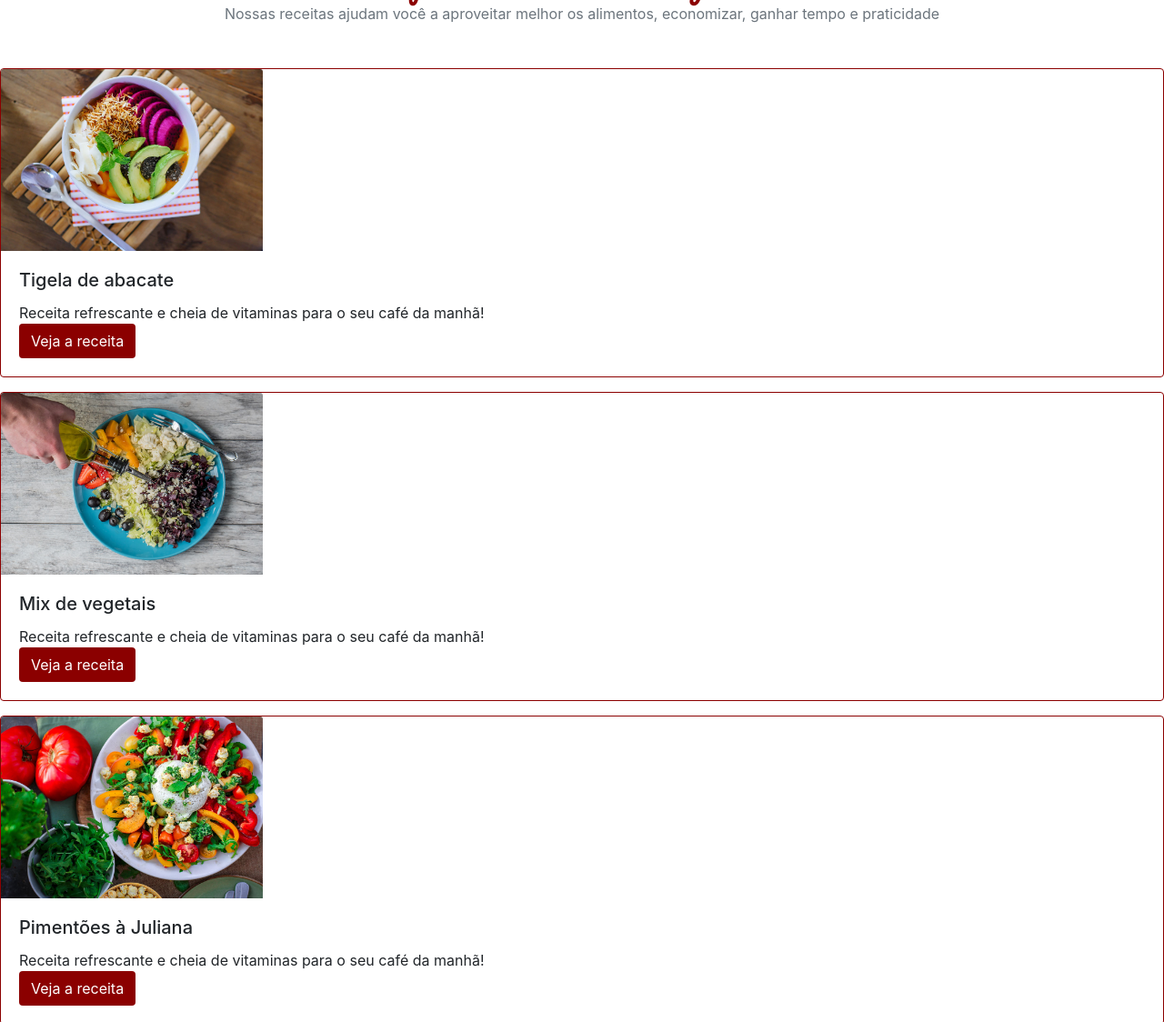
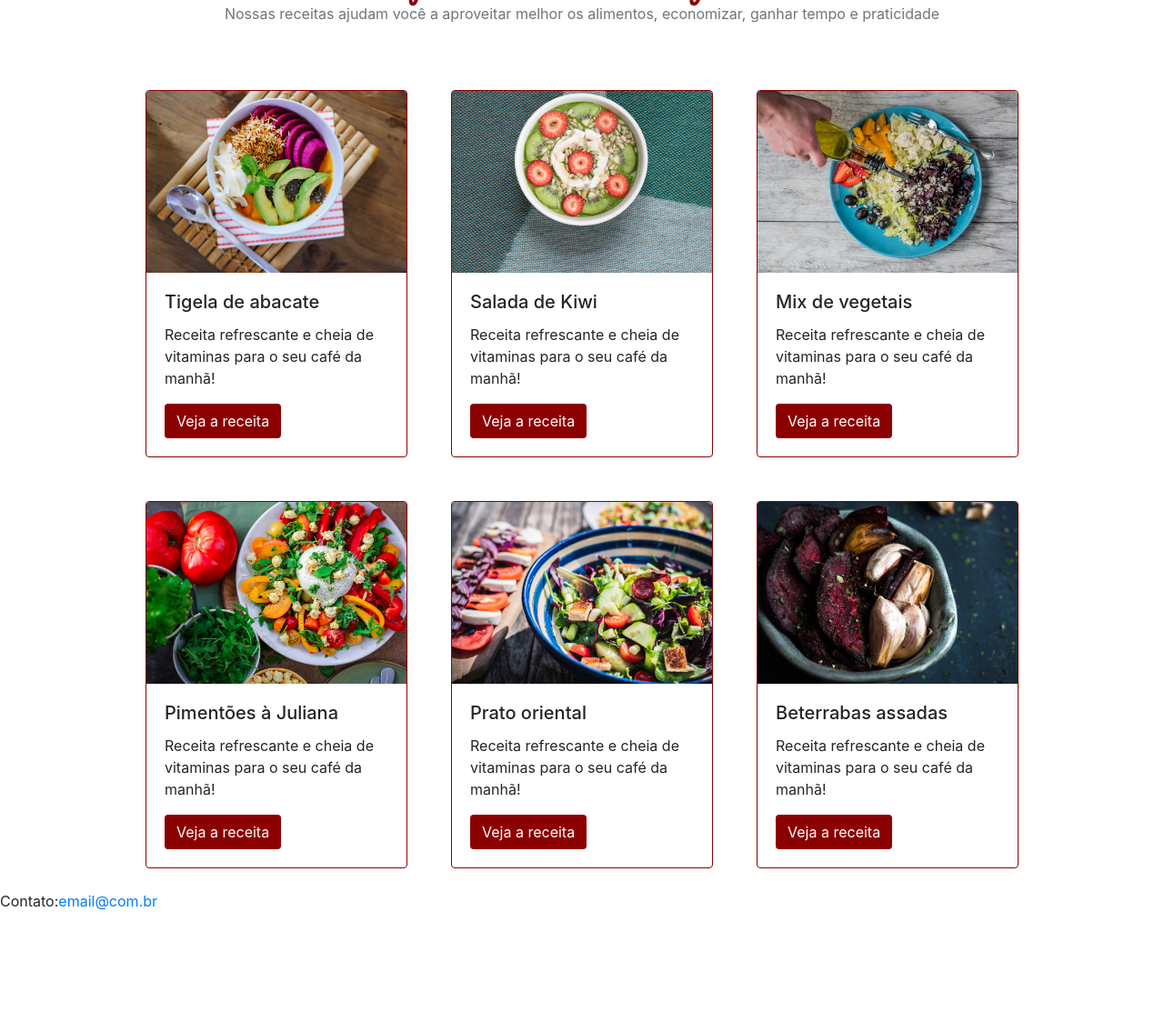
Before and after one commit to sganzerla/projetinhos-html, a plain HTML site: page landing-page/index.html in a window 1280 px wide. Shown: the part 557-1681 px from the top of the page at 91% size. After the commit the page ends 1576 px from the top, so only its background shows below. Drawn offline with nearby package versions, Linux system fonts and the light colour scheme.

Commit message:
chore(landing-page): cards

```diff
--- a/landing-page/index.html
+++ b/landing-page/index.html
@@ -53,7 +53,7 @@
     </header>
 
     <main>
-        <section class="carousel">
+        <section id="carousel">
             <div id="carouselExampleIndicators" class="carousel slide" data-ride="carousel" data-interval="5000">
                 <ol class="carousel-indicators">
                     <li data-target="#carouselExampleIndicators" data-slide-to="0" class="active"></li>
@@ -85,78 +85,87 @@
             </div>
         </section>
 
-        <section class="title">
+        <section id="title">
             <h1 class="text-center font-title color-title pt-5">Receitas para economizar e ganhar saúde</h1>
             <article class="text-center text-secondary pb-5">
                 Nossas receitas ajudam você a aproveitar melhor os alimentos, economizar, ganhar tempo e praticidade
             </article>
         </section>
 
-        <section class="cards">
-            <figure class="card color-border">
-                <img src="src/img/receita-abacate.jpg" class="position-image-card card-img-top width-card"
+        <section class="container" id="cards">
+            <div class="row justify-content-center">
+                <figure class="card color-border width-card p-0 m-4 col-12 col-md-4">
+                    <img src="src/img/receita-abacate.jpg" class="card-img-top position-image-card"
                         alt="tigela com salada de abacate, vista superior">
                     <section class="card-body">
                         <h5 class="card-title">Tigela de abacate</h5>
-                    <article class="card-text">
+                        <p class="card-text">
                             Receita refrescante e cheia de vitaminas para o seu café da manhã!
-                    </article>
+                        </p>
                         <a href="#" class="btn color-button">Veja a receita</a>
                     </section>
                 </figure>
-            <figure class="card color-border">
-                <img src="src/img/receita-mix.jpg" class="position-image-card card-img-top width-card"
+                <figure class="card color-border width-card p-0 m-4 col-12 col-md-4">
+                    <img src="src/img/receita-kiwi.jpg" class="card-img-top position-image-card"
+                        alt="tigela com salada de abacate, vista superior">
+                    <section class="card-body">
+                        <h5 class="card-title">Salada de Kiwi</h5>
+                        <p class="card-text">
+                            Receita refrescante e cheia de vitaminas para o seu café da manhã!
+                        </p>
+                        <a href="#" class="btn color-button">Veja a receita</a>
+                    </section>
+                </figure>
+                <figure class="card color-border width-card p-0 m-4 col-12 col-md-4">
+                    <img src="src/img/receita-mix.jpg" class="card-img-top position-image-card"
                         alt="prato com mix de vegetais e mão de pessoa adicionando azeite, vista superior">
                     <section class="card-body">
                         <h5 class="card-title">Mix de vegetais</h5>
-                    <article class="card-text">
+                        <p class="card-text">
                             Receita refrescante e cheia de vitaminas para o seu café da manhã!
-                    </article>
+                        </p>
                         <a href="#" class="btn color-button">Veja a receita</a>
                     </section>
                 </figure>
-            <figure class="card color-border">
-                <img src="src/img/receita-pimentoes.jpg" class="position-image-card card-img-top width-card"
+                <figure class="card color-border width-card p-0 m-4 col-12 col-md-4">
+                    <img src="src/img/receita-pimentoes.jpg" class="card-img-top position-image-card"
                         alt="prato de salada de pimentões com alguns ingredientes ao lado, vista superior">
                     <section class="card-body">
                         <h5 class="card-title">Pimentões à Juliana</h5>
-                    <article class="card-text">
+                        <p class="card-text">
                             Receita refrescante e cheia de vitaminas para o seu café da manhã!
-                    </article>
+                        </p>
                         <a href="#" class="btn color-button">Veja a receita</a>
                     </section>
                 </figure>
 
-            <figure class="card color-border">
-                <img src="src/img/receita-oriental.jpg" class="position-image-card card-img-top width-card"
+                <figure class="card color-border width-card p-0 m-4 col-12 col-md-4">
+                    <img src="src/img/receita-oriental.jpg" class="card-img-top position-image-card"
                         alt="tigela com salada de vegetais estilo oriental, vista superior">
                     <section class="card-body">
                         <h5 class="card-title">Prato oriental</h5>
-                    <article class="card-text">
+                        <p class="card-text">
                             Receita refrescante e cheia de vitaminas para o seu café da manhã!
-                    </article>
+                        </p>
                         <a href="#" class="btn color-button">Veja a receita</a>
                     </section>
                 </figure>
-            <figure class="card color-border">
-                <img src="src/img/receita-beterrabas.jpg" class="position-image-card card-img-top width-card"
+                <figure class="card color-border width-card p-0 m-4 col-12 col-md-4">
+                    <img src="src/img/receita-beterrabas.jpg" class="card-img-top position-image-card"
                         alt="tigela com beterrabas e dentes de alho assados em primeiro plano com ingredientes ao fundo">
                     <section class="card-body">
                         <h5 class="card-title">Beterrabas assadas</h5>
-                    <article class="card-text">
+                        <p class="card-text">
                             Receita refrescante e cheia de vitaminas para o seu café da manhã!
-                    </article>
+                        </p>
                         <a href="#" class="btn color-button">Veja a receita</a>
                     </section>
                 </figure>
+
+            </div>
         </section>
-
-
     </main>
-
-
     <p>Contato:<a href="mailto:email@com.br">email@com.br</a></p>
-
 </body>
 
 </html>
--- a/landing-page/src/style.css
+++ b/landing-page/src/style.css
@@ -28,5 +28,6 @@
 }
 
 .width-card {
-  width: 18rem;
+  max-width: 18rem
+
 }
```
Lines whose indentation alone changed are shown as unchanged.
